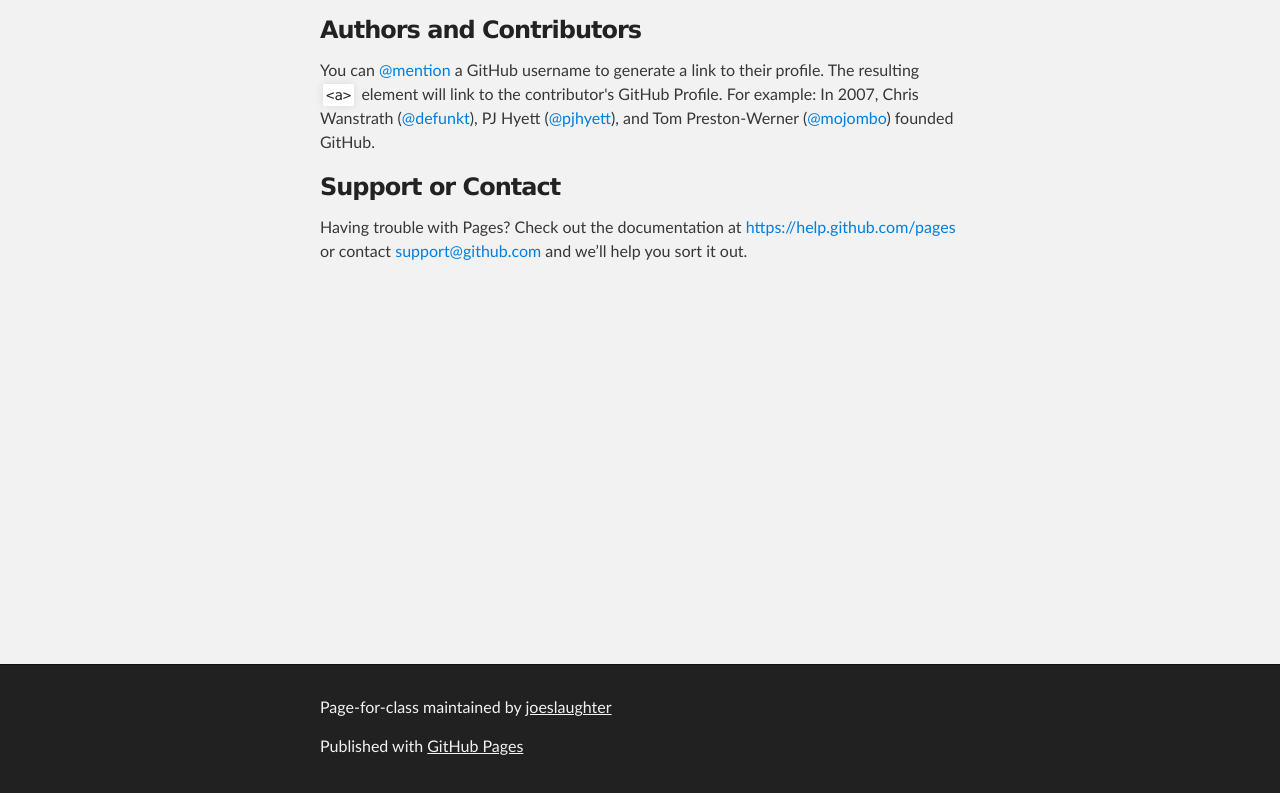
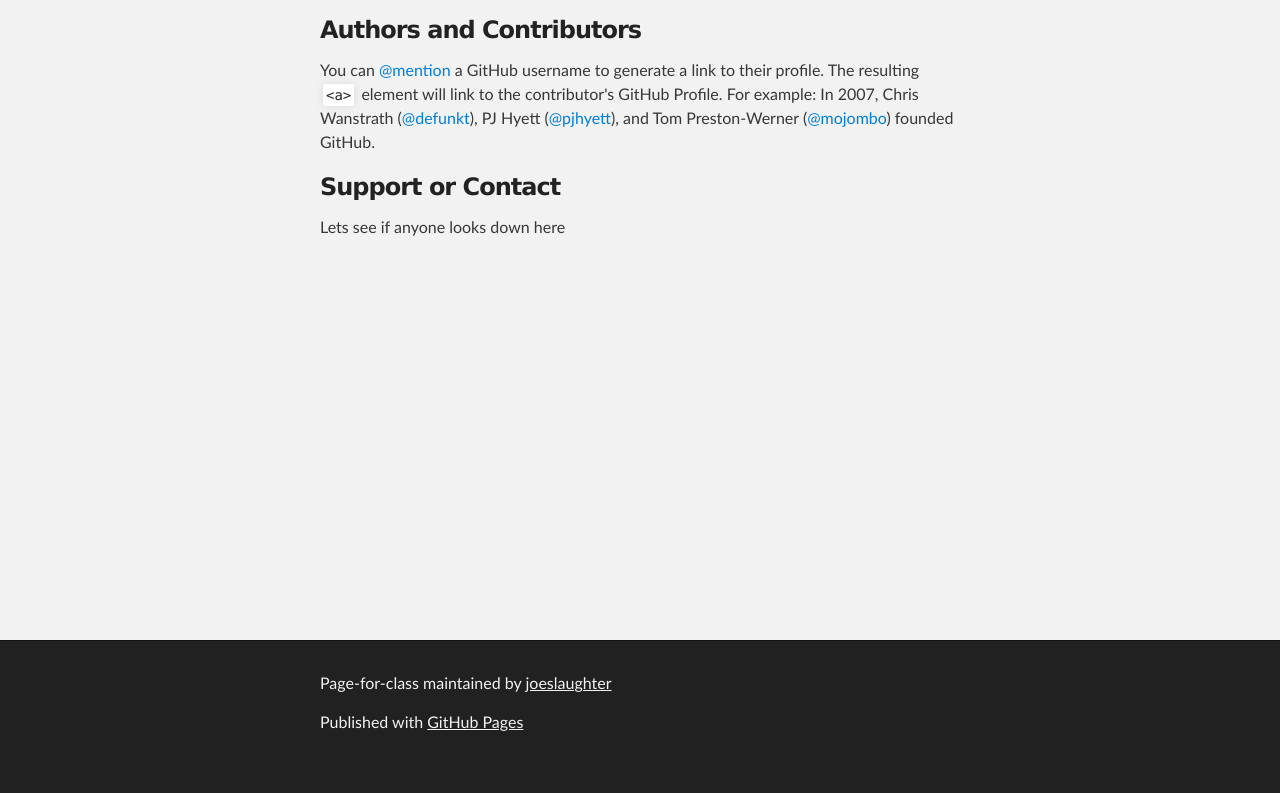
Before and after one commit to joeslaughter/Page-For-Class, a plain HTML site: page index.html in a window 1280 px wide. Shown: the part 1399-2192 px from the top of the page. After the commit the page ends 2168 px from the top, so only its background shows below. Drawn offline with Linux system fonts and the light colour scheme.

Commit message:
Update index.html

```diff
--- a/index.html
+++ b/index.html
@@ -64,9 +64,11 @@
 <h3>
 <a id="support-or-contact" class="anchor" href="#support-or-contact" aria-hidden="true"><span class="octicon octicon-link"></span></a>Support or Contact</h3>
 
-<p>Having trouble with Pages? Check out the documentation at <a href="https://help.github.com/pages">https://help.github.com/pages</a> or contact <a href="mailto:support@github.com">support@github.com</a> and we’ll help you sort it out.</p>
+<p> Lets see if anyone looks down here</p>
+
 <video id="IjeXN4yxAg4" class="sublime" width="640" height="360" data-uid="IjeXN4yxAg4" data-youtube-id="IjeXN4yxAg4" preload="none">
 </video>
+
       </section>
     </div>
 
```
